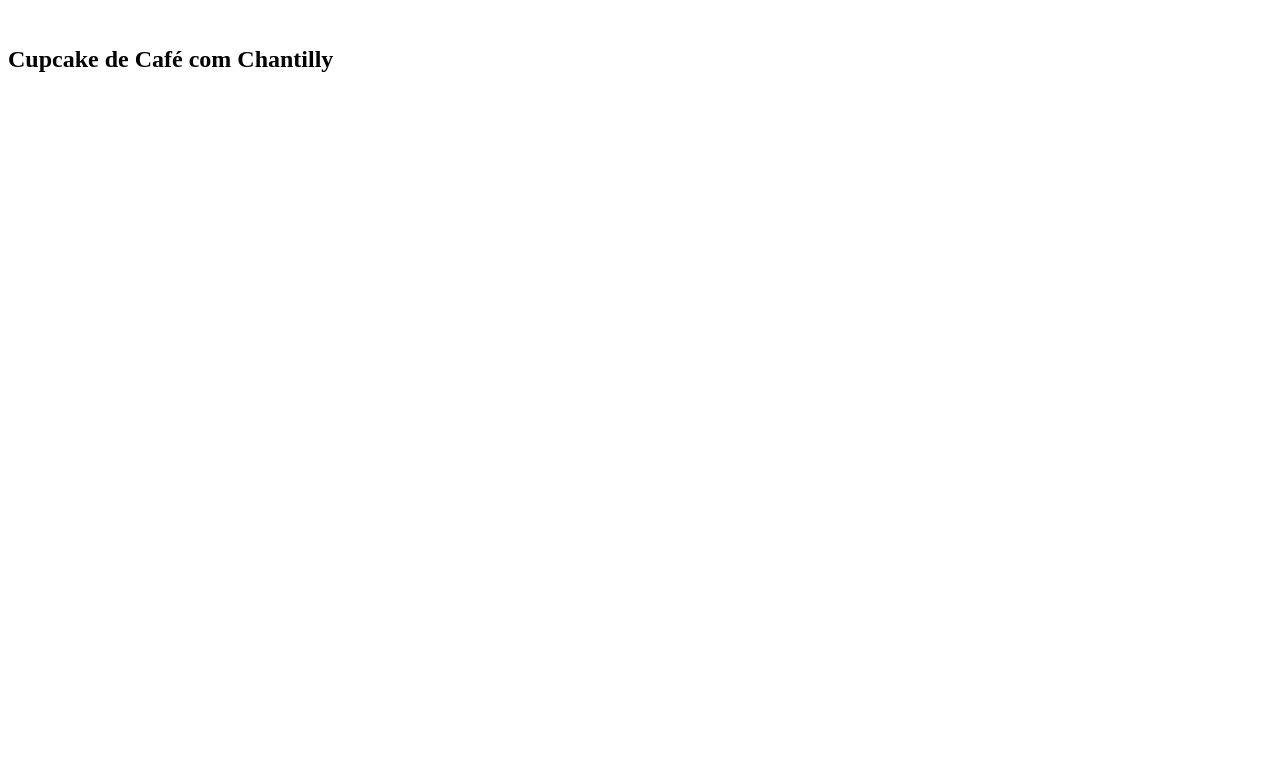
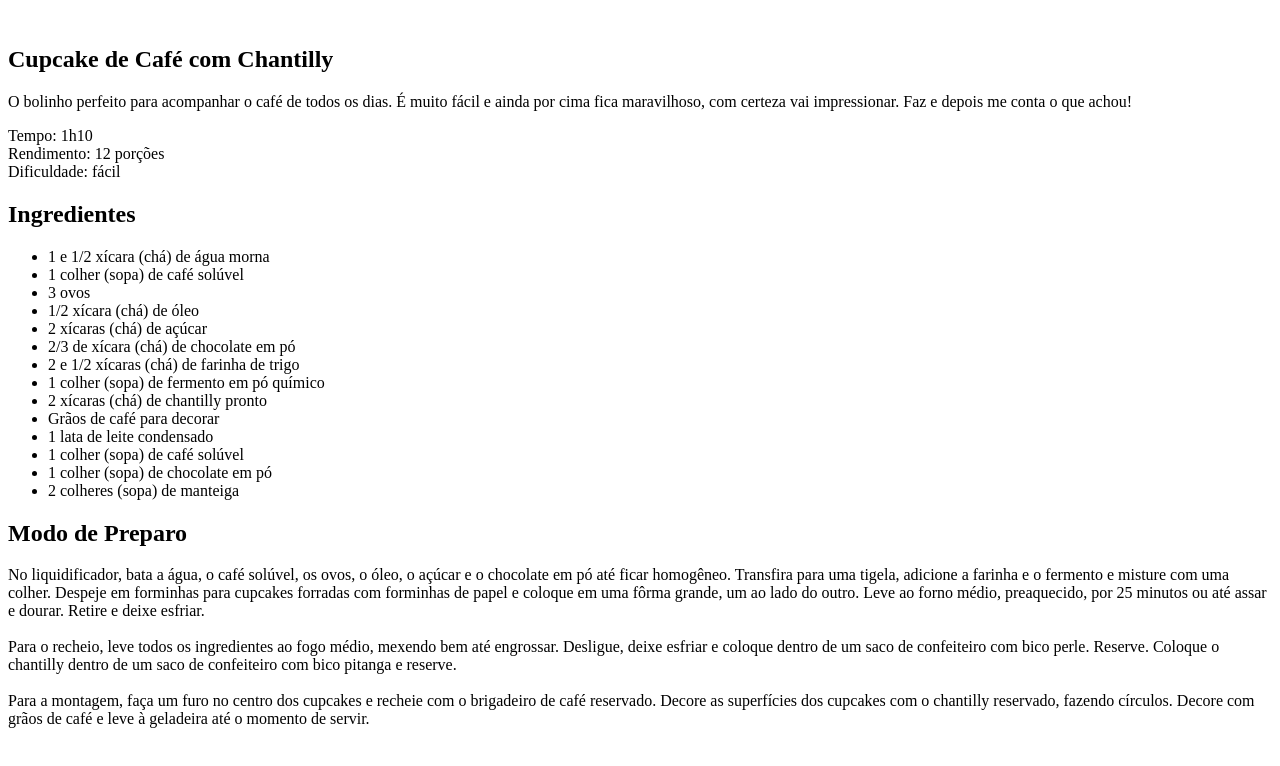
Before and after one commit to agorasoudev/fullstack-rocketseat, a plain HTML site: page ProjetoReceita/index.html in a window 1280 px wide. Drawn offline with Linux system fonts and the light colour scheme.

Commit message:
Iniciando a estrutura html

```diff
--- a/ProjetoReceita/index.html
+++ b/ProjetoReceita/index.html
@@ -12,11 +12,43 @@
             <section id="about">
                 <h1>Cupcake de Café com Chantilly</h1>
                 <p>
-
+                    O bolinho perfeito para acompanhar o café de todos os dias. É muito fácil e ainda por cima fica maravilhoso, com certeza vai impressionar. Faz e depois me conta o que achou!
+                </p>
+                <p>
+                    Tempo: 1h10 <br>
+                    Rendimento: 12 porções <br>
+                    Dificuldade: fácil
                 </p>
             </section>
-            <section id="ingredients"></section>
-            <section id="preparation"></section>
+            <section id="ingredients">
+                <h2>Ingredientes</h2>
+                <ul>
+                    <li>1 e 1/2 xícara (chá) de água morna</li>
+                    <li>1 colher (sopa) de café solúvel</li>
+                    <li>3 ovos</li>
+                    <li>1/2 xícara (chá) de óleo</li>
+                    <li>2 xícaras (chá) de açúcar</li>
+                    <li>2/3 de xícara (chá) de chocolate em pó</li>
+                    <li>2 e 1/2 xícaras (chá) de farinha de trigo</li>
+                    <li>1 colher (sopa) de fermento em pó químico</li>
+                    <li>2 xícaras (chá) de chantilly pronto</li>
+                    <li>Grãos de café para decorar</li>
+                    <li>1 lata de leite condensado</li>
+                    <li>1 colher (sopa) de café solúvel</li>
+                    <li>1 colher (sopa) de chocolate em pó</li>
+                    <li>2 colheres (sopa) de manteiga</li>
+                </ul>
+            </section>
+            <section id="preparation">
+                <h2>Modo de Preparo</h2>
+                <p>
+                    No liquidificador, bata a água, o café solúvel, os ovos, o óleo, o açúcar e o chocolate em pó até ficar homogêneo. Transfira para uma tigela, adicione a farinha e o fermento e misture com uma colher. Despeje em forminhas para cupcakes forradas com forminhas de papel e coloque em uma fôrma grande, um ao lado do outro. Leve ao forno médio, preaquecido, por 25 minutos ou até assar e dourar. Retire e deixe esfriar.
+                    <br><br>
+                    Para o recheio, leve todos os ingredientes ao fogo médio, mexendo bem até engrossar. Desligue, deixe esfriar e coloque dentro de um saco de confeiteiro com bico perle. Reserve. Coloque o chantilly dentro de um saco de confeiteiro com bico pitanga e reserve.
+                    <br><br>
+                    Para a montagem, faça um furo no centro dos cupcakes e recheie com o brigadeiro de café reservado. Decore as superfícies dos cupcakes com o chantilly reservado, fazendo círculos. Decore com grãos de café e leve à geladeira até o momento de servir.
+                </p>
+            </section>
         </main>
     </div>
 </body>
```
